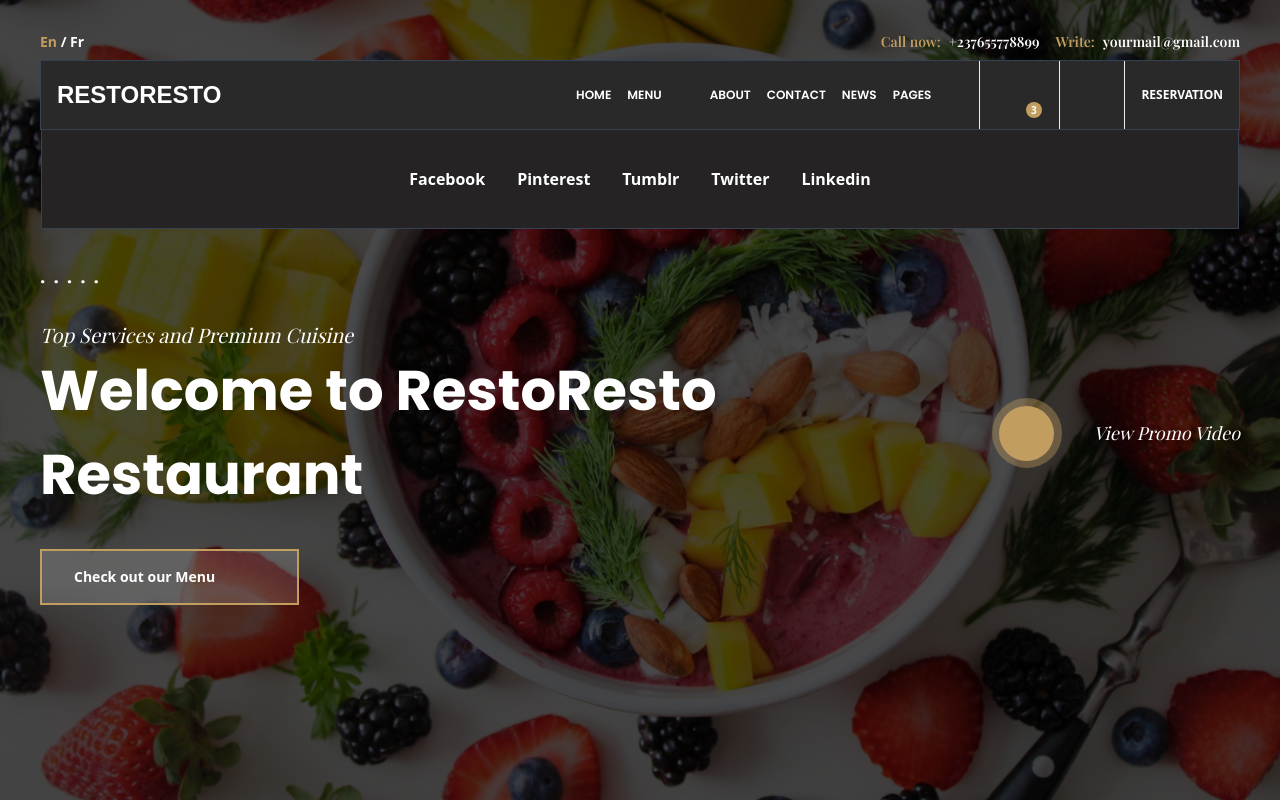
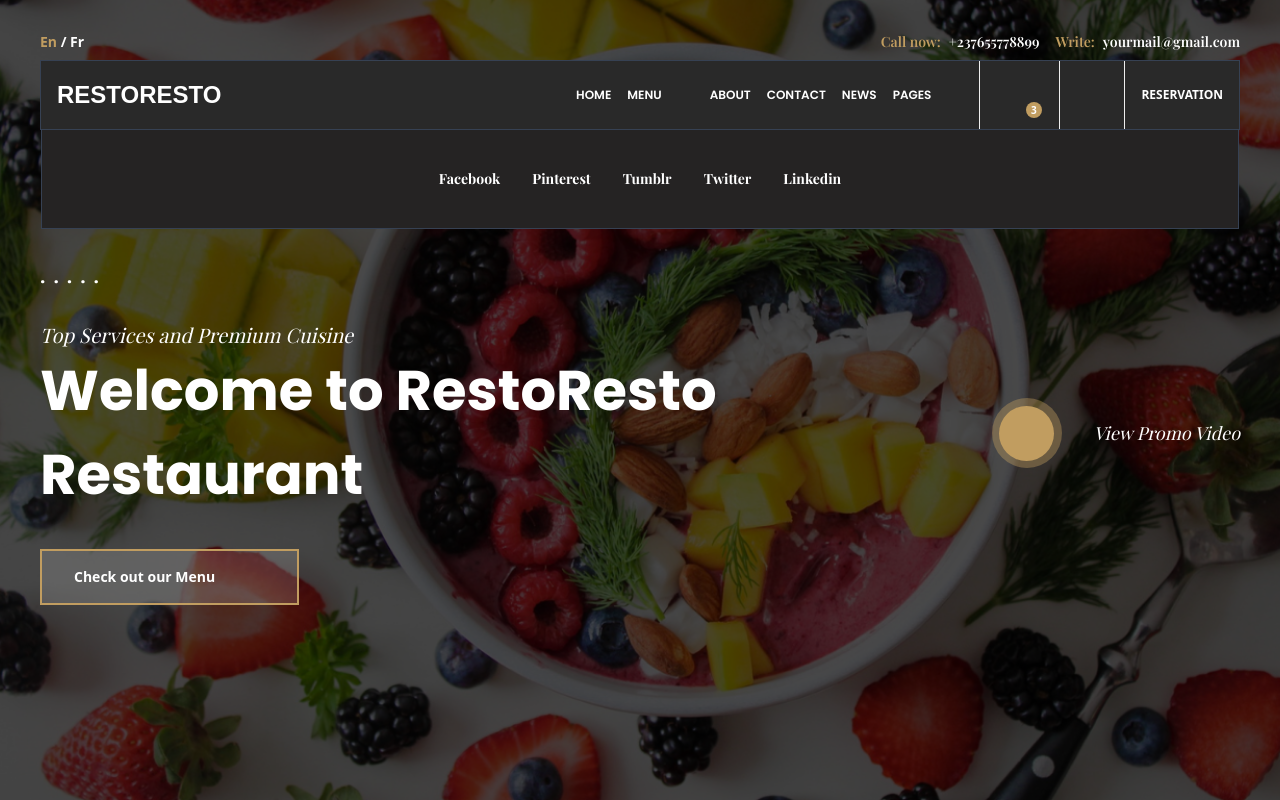
Before and after one commit to iaifrns/RestoResto, a React (Vite) app: page / in a window 1280 px wide. Both pictures are taken after a click on the icon 1092 px from the left and 95 px from the top of the page. Built offline with nearby package versions, Linux system fonts and the light colour scheme; some icons are missing; a web font is replaced by a local one.

Commit message:
remaining the popup to animate

```diff
--- a/src/components/CustomButton.tsx
+++ b/src/components/CustomButton.tsx
@@ -26,7 +26,7 @@ const IconCustomButton = ({ icon }: { icon: string }) => {
 const LinkCustomButton = ({ text }: { text: string }) => {
   const [isHovered, setIsHovered] = useState(false);
   return (
-    <div className="py-4 px-8 border-2 border-secondary flex gap-8 bg-[rgba(255,255,255,0.15)] w-fit items-center cursor-pointer hover:bg-white hover:border-white" onMouseEnter={() => setIsHovered(true)} onMouseLeave={() => setIsHovered(false)}>
+    <div className="py-4 px-8 border-2 border-secondary flex gap-8 bg-[rgba(255,255,255,0.15)] w-fit items-center cursor-pointer transition-all duration-300 ease-in-out hover:bg-white hover:border-white hover:scale-105" onMouseEnter={() => setIsHovered(true)} onMouseLeave={() => setIsHovered(false)}>
       <p className={`${isHovered ? 'text-gray-500' : 'text-white'} font-semibold text-sm`}>{text}</p>
       <Icon icon={"tabler:arrow-right"} className={isHovered ? 'text-gray-500' : 'text-white'} width={"18"} />
     </div>
--- a/src/components/TopBar.tsx
+++ b/src/components/TopBar.tsx
@@ -35,7 +35,7 @@ const MenuBoxItem = ({
         />
       )}
 
-      <div className={`top-full ${isHovered && icon ? "absolute" : "hidden"}`}>
+      <div className={`absolute top-full transition-all duration-300 ease-out ${isHovered && icon ? "opacity-100 translate-y-1" : "opacity-0 translate-y-10"}`}>
         <div className="w-[180px] bg-primary flex flex-col gap-2">
           {dropData?.map((item) => (
             <p className="text-white font-semibold font-poppins w-full p-2 hover:bg-gray-700">
@@ -47,6 +47,8 @@ const MenuBoxItem = ({
     </div>
   );
 };
+
+const media = ["Facebook","Pinterest","Tumblr","Twitter","Linkedin"]
 
 const TopBar = ({
   setShowReservationFrom,
@@ -99,8 +101,8 @@ const TopBar = ({
             </div>
           )}
           <div
-            className={`w-[150px] bg-primary ${
-              isCartHovered ? "absolute" : "hidden"
+            className={`absolute w-[150px] bg-primary transition duration-300 ease-in-out ${
+              isCartHovered ? "opacity-100" : "opacity-0"
             } top-full right-0 border border-gray-700`}
           >
             <p className="text-center p-4 text-white font-poppins">
@@ -127,8 +129,8 @@ const TopBar = ({
             />
           )}
           <div
-            className={`w-[150px] bg-primary ${
-              isShareIconHovered ? "absolute" : "hidden"
+            className={`absolute w-[150px] bg-primary transition duration-300 ease-in-out ${
+              isShareIconHovered ? "opacity-100" : "opacity-0"
             } top-full right-0 border border-gray-700`}
           >
             <p className="text-center p-4 text-white font-poppins">
@@ -153,22 +155,20 @@ const TopBar = ({
         </div>
       </div>
       <div
-        className={`top-full ${
-          annousement ? "absolute" : "hidden"
+        className={`absolute top-full transition-all duration-300 ease-in ${
+          annousement ? "opacity-100" : "opacity-0"
         } left-0 w-full`}
       >
         <div className="w-full h-[100px] bg-[#252323] border border-gray-700 flex justify-center items-center gap-8">
-          <p className="font-bold text-white">Facebook</p>
-          <p className="font-bold text-white">Pinterest</p>
-          <p className="font-bold text-white">Tumblr</p>
-          <p className="font-bold text-white">Twitter</p>
-          <p className="font-bold text-white">Linkedin</p>
+          {media.map((item, ind) => (
+              <p className="font-bold text-white text-sm font-playfair cursor-pointer" key={ind}>{item}</p>
+          ))}
         </div>
       </div>
 
       <div
-        className={`top-full ${
-          showCart ? "absolute" : "hidden"
+        className={`absolute top-full transition-all duration-300 ease-out ${
+          showCart ? "opacity-100 translate-x-0" : "opacity-0 translate-x-10"
         } w-full flex justify-end left-0`}
       >
         <div className="w-[400px] h-[400px] bg-[#252323] border border-gray-700 flex p-2 flex-col justify-between">
--- a/src/sections/LandingSection.tsx
+++ b/src/sections/LandingSection.tsx
@@ -104,7 +104,7 @@ const LandingPage = ({
                 <Icon
                     icon={"icon-park-outline:double-down"}
                     width={"32"}
-                    className="text-white hover:text-secondary cursor-pointer"
+                    className="text-white hover:text-secondary cursor-pointer animate-bounce"
                 />
               </div>
             </div>
```
